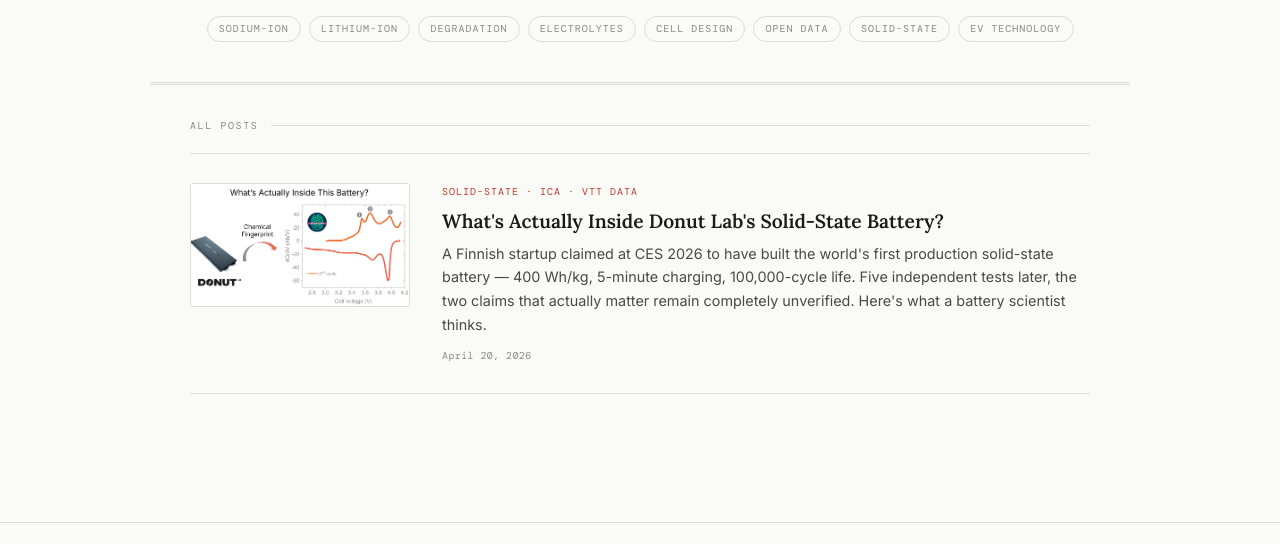
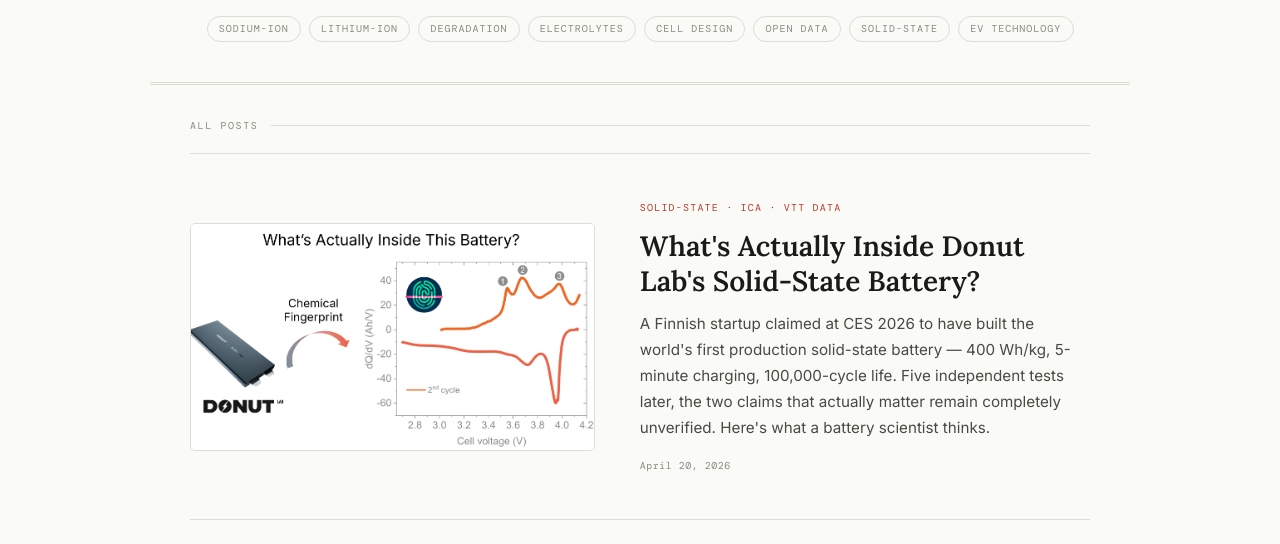
Before and after one commit to faradaynotes/faradaynotes.github.io, a plain HTML site: page index.html in a window 1280 px wide. Shown: the part 235-779 px from the top of the page. Drawn offline with nearby package versions, Linux system fonts and the light colour scheme; a web font is replaced by a local one.

Commit message:
going live 3

```diff
--- a/index.html
+++ b/index.html
@@ -72,7 +72,7 @@
     border-radius: 20px;
   }
 
-  /* ── Post list ── */
+  /* ── Post feed ── */
   .posts-section {
     max-width: var(--wide);
     margin: 0 auto;
@@ -81,74 +81,71 @@
   .post-list {
     display: flex;
     flex-direction: column;
-    gap: 0;
   }
-  .post-row {
+
+  .post-card {
     display: grid;
-    grid-template-columns: 220px 1fr;
-    gap: 2rem;
-    align-items: start;
-    padding: 1.8rem 0;
+    grid-template-columns: 45% 1fr;
+    gap: 2.8rem;
+    align-items: center;
+    padding: 2.8rem 0;
     border-top: 1px solid var(--rule);
     text-decoration: none;
     color: inherit;
     transition: border-color 0.15s;
   }
-  .post-row:last-child { border-bottom: 1px solid var(--rule); }
-  .post-row:hover { border-color: var(--accent); }
-  .post-row:hover .post-row-title { color: var(--accent); }
-  .post-row-thumb {
+  .post-card:last-child { border-bottom: 1px solid var(--rule); }
+  .post-card:hover { border-color: var(--accent); }
+  .post-card:hover .post-card-title { color: var(--accent); }
+
+  .post-card-thumb {
     aspect-ratio: 16 / 9;
     border: 1px solid var(--rule);
-    border-radius: 3px;
+    border-radius: 5px;
     overflow: hidden;
     background: var(--paper-warm);
   }
-  .post-row-thumb img {
+  .post-card-thumb img {
     width: 100%;
     height: 100%;
     object-fit: cover;
     display: block;
+    transition: transform 0.3s ease;
   }
-  .post-row-tag {
+  .post-card:hover .post-card-thumb img { transform: scale(1.02); }
+
+  .post-card-tag {
     font-family: var(--mono);
     font-size: 10px;
-    letter-spacing: 0.1em;
+    letter-spacing: 0.12em;
     text-transform: uppercase;
     color: var(--accent);
-    margin-bottom: 0.5rem;
+    margin-bottom: 0.8rem;
   }
-  .post-row-title {
+  .post-card-title {
     font-family: var(--display);
-    font-size: 1.2rem;
+    font-size: 1.75rem;
     font-weight: 600;
-    line-height: 1.3;
-    margin-bottom: 0.5rem;
+    line-height: 1.22;
+    margin-bottom: 0.85rem;
     color: var(--ink);
     transition: color 0.15s;
   }
-  .post-row-excerpt {
-    font-size: 0.9rem;
+  .post-card-excerpt {
+    font-size: 0.95rem;
     color: var(--ink-light);
-    line-height: 1.65;
-    margin-bottom: 0.65rem;
+    line-height: 1.7;
+    margin-bottom: 1rem;
   }
-  .post-row-meta {
+  .post-card-meta {
     font-family: var(--mono);
     font-size: 10px;
     color: var(--ink-faint);
-    letter-spacing: 0.04em;
+    letter-spacing: 0.05em;
     display: flex;
-    gap: 1rem;
+    gap: 1.2rem;
   }
-  @media (max-width: 800px) {
-    .masthead-title { font-size: 2rem; }
-    .post-row { grid-template-columns: 140px 1fr; gap: 1.2rem; }
-  }
-  @media (max-width: 500px) {
-    .post-row { grid-template-columns: 1fr; }
-    .post-row-thumb { display: none; }
-  }
+
   .load-more-btn {
     font-family: var(--mono);
     font-size: 11px;
@@ -163,6 +160,16 @@
     transition: border-color 0.15s, color 0.15s;
   }
   .load-more-btn:hover { border-color: var(--accent); color: var(--accent); }
+
+  @media (max-width: 800px) {
+    .masthead-title { font-size: 2rem; }
+    .post-card { grid-template-columns: 1fr; gap: 1.4rem; padding: 2rem 0; }
+    .post-card-title { font-size: 1.4rem; }
+  }
+  @media (max-width: 500px) {
+    .posts-section { padding: 1.5rem 1.2rem 3rem; }
+    .masthead { padding: 2.5rem 1.2rem 2rem; }
+  }
 </style>
 <script>
 (function () {
@@ -175,27 +182,22 @@
     return d.toLocaleDateString('en-US', { year: 'numeric', month: 'long', day: 'numeric', timeZone: 'UTC' });
   }
 
-  function postThumb(slug) {
-    return 'posts/' + slug + '/thumbnail.png';
-  }
+  function postThumb(slug) { return 'posts/' + slug + '/thumbnail.png'; }
+  function postHref(slug)  { return 'posts/' + slug + '/'; }
 
-  function postHref(slug) {
-    return 'posts/' + slug + '/';
-  }
-
-  function makeRow(post) {
+  function makeCard(post) {
     const a = document.createElement('a');
-    a.className = 'post-row';
+    a.className = 'post-card';
     a.href = postHref(post.slug);
     a.innerHTML =
-      '<div class="post-row-thumb">' +
+      '<div class="post-card-thumb">' +
         '<img src="' + postThumb(post.slug) + '" alt="' + post.title.replace(/"/g, '&quot;') + '" loading="lazy">' +
       '</div>' +
-      '<div>' +
-        '<div class="post-row-tag">' + post.tags + '</div>' +
-        '<div class="post-row-title">' + post.title + '</div>' +
-        '<div class="post-row-excerpt">' + post.excerpt + '</div>' +
-        '<div class="post-row-meta">' +
+      '<div class="post-card-body">' +
+        '<div class="post-card-tag">' + post.tags + '</div>' +
+        '<div class="post-card-title">' + post.title + '</div>' +
+        '<div class="post-card-excerpt">' + post.excerpt + '</div>' +
+        '<div class="post-card-meta">' +
           '<span>' + formatDate(post.date) + '</span>' +
         '</div>' +
       '</div>';
@@ -205,7 +207,7 @@
   function renderPage() {
     const list = document.getElementById('post-list');
     const next = allPosts.slice(rendered, rendered + PAGE_SIZE);
-    next.forEach(function (post) { list.appendChild(makeRow(post)); });
+    next.forEach(function (post) { list.appendChild(makeCard(post)); });
     rendered += next.length;
     const wrap = document.getElementById('load-more-wrap');
     wrap.style.display = rendered < allPosts.length ? 'block' : 'none';
@@ -218,14 +220,10 @@
       allPosts = posts;
       renderPage();
     })
-    .catch(function () {
-      /* Silently fail on local file:// preview — use Live Server instead */
-    });
+    .catch(function () {});
 
   document.addEventListener('click', function (e) {
-    if (e.target && e.target.id === 'load-more-btn') {
-      renderPage();
-    }
+    if (e.target && e.target.id === 'load-more-btn') renderPage();
   });
 })();
 </script>
```
